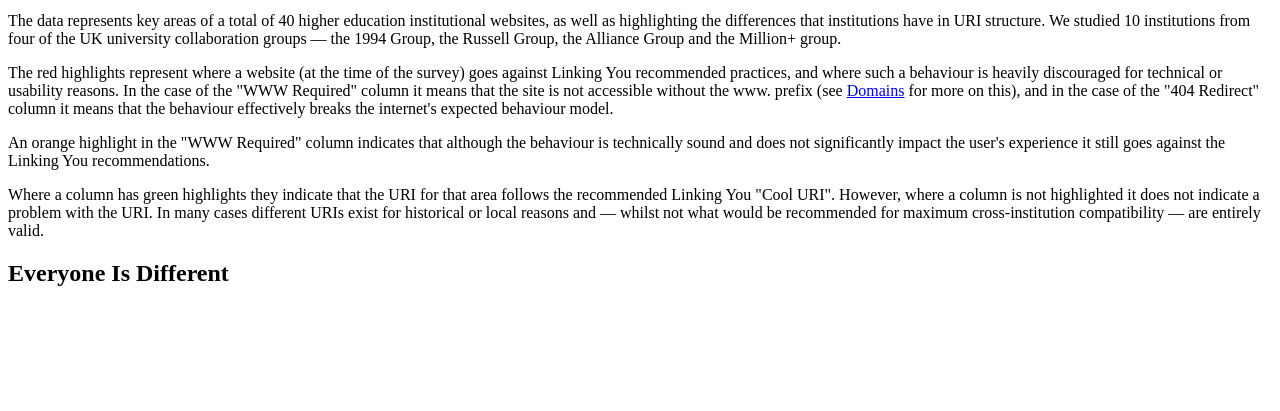
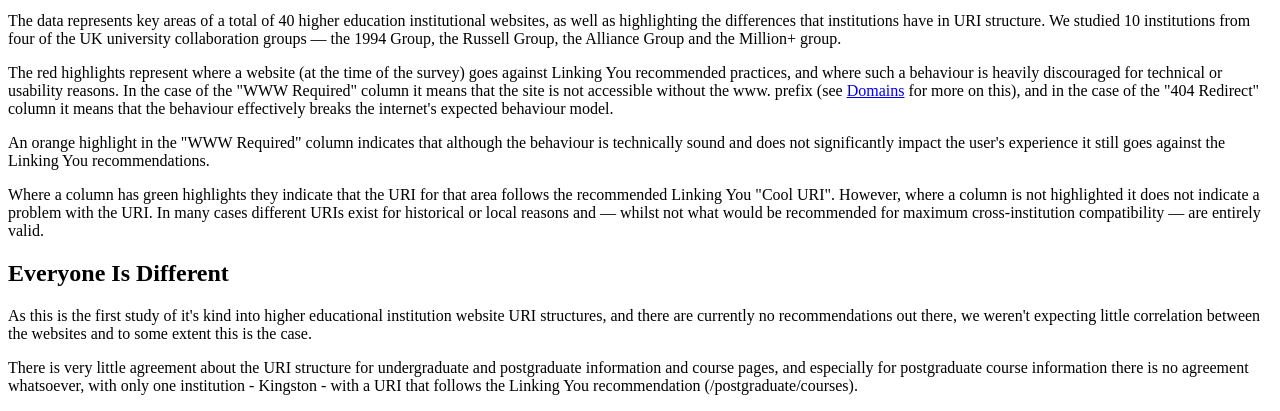
Before and after one commit to DFFlanders/Linking-You, a PHP site: page /institutional.php in a window 1280 px wide. Shown: the part 551-962 px from the top of the page. Before the commit the page ends 837 px from the top, so only its background shows below. Run offline with PHP 8.4, Linux system fonts and the light colour scheme.

Commit message:
Update to institutional.php

```diff
--- a/institutional.php
+++ b/institutional.php
@@ -19,7 +19,11 @@
 		<h2>Everyone Is Different</h2>
 
 		<p>
+			As this is the first study of it's kind into higher educational institution website URI structures, and there are currently no recommendations out there, we weren't expecting little correlation between the websites and to some extent this is the case.
+		</p>
 
+		<p>
+			There is very little agreement about the URI structure for undergraduate and postgraduate information and course pages, and especially for postgraduate course information there is no agreement whatsoever, with only one institution - Kingston - with a URI that follows the Linking You recommendation (/postgraduate/courses).
 		</p>
 
 	<!--<h2>Discuss This</h2>
```
